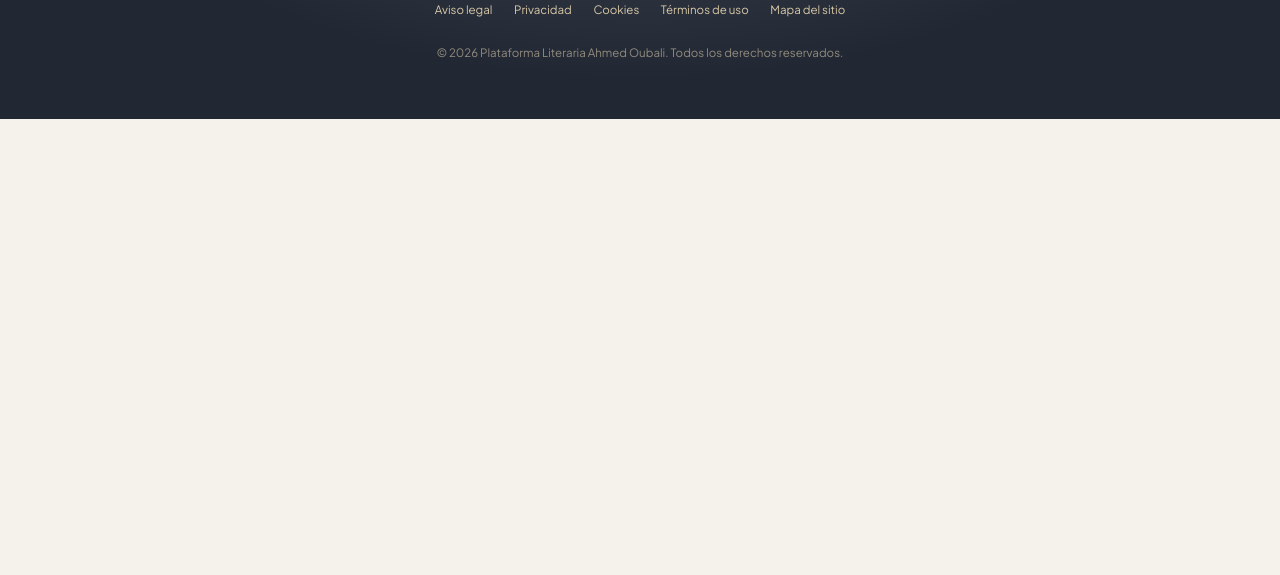
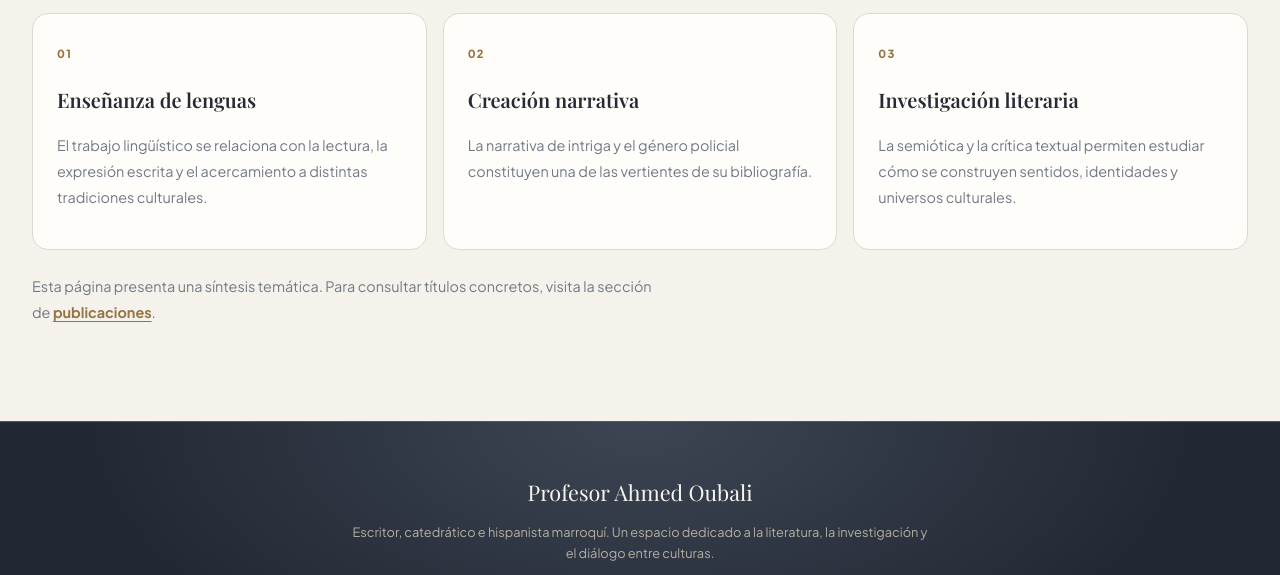
Before and after one commit to gpldroid/ahmedoubalie, an Astro site: page /ahmedoubalie/sobre-mi in a window 1280 px wide. Shown: the part 1342-1917 px from the top of the page. Before the commit the page ends 1461 px from the top, so only its background shows below. Built offline with nearby package versions, Linux system fonts and the light colour scheme; Astro itself is replaced by a stand-in of ours; a web font is replaced by a local one.

Commit message:
Expand biography page with editorial sections

```diff
--- a/src/pages/sobre-mi.astro
+++ b/src/pages/sobre-mi.astro
@@ -2,6 +2,22 @@
 import BaseLayout from '../layouts/BaseLayout.astro';
 import AboutSection from '../components/AboutSection.astro';
 ---
-<BaseLayout title="Sobre Ahmed Oubali | Biografía y trayectoria" description="Conoce la trayectoria docente, literaria y académica de Ahmed Oubali.">
-  <main id="main-content"><header class="page-hero"><span class="section-eyebrow">Trayectoria y especialidades</span><h1>Sobre Ahmed Oubali</h1><p>Una vida dedicada a las palabras, la enseñanza y la investigación literaria.</p></header><AboutSection /></main>
+<BaseLayout title="Sobre Ahmed Oubali | Biografía y trayectoria" description="Conoce las líneas docentes, narrativas y académicas de Ahmed Oubali.">
+  <main id="main-content" class="editorial-page">
+    <header class="page-hero"><span class="section-eyebrow">Trayectoria y especialidades</span><h1>Sobre Ahmed Oubali</h1><p>Una mirada a la relación entre la enseñanza, la creación narrativa y la investigación literaria.</p></header>
+    <AboutSection />
+    <section class="editorial-extra section-shell" aria-labelledby="about-approach">
+      <header><span class="section-eyebrow">Una práctica transversal</span><h2 id="about-approach">Tres líneas que dialogan</h2><p>La actividad presentada en este sitio se organiza alrededor de tres ámbitos complementarios:</p></header>
+      <div class="editorial-extra-grid">
+        <article><span>01</span><h3>Enseñanza de lenguas</h3><p>El trabajo lingüístico se relaciona con la lectura, la expresión escrita y el acercamiento a distintas tradiciones culturales.</p></article>
+        <article><span>02</span><h3>Creación narrativa</h3><p>La narrativa de intriga y el género policial constituyen una de las vertientes de su bibliografía.</p></article>
+        <article><span>03</span><h3>Investigación literaria</h3><p>La semiótica y la crítica textual permiten estudiar cómo se construyen sentidos, identidades y universos culturales.</p></article>
+      </div>
+      <p class="editorial-note">Esta página presenta una síntesis temática. Para consultar títulos concretos, visita la sección de <a href={import.meta.env.BASE_URL + 'publicaciones/'}>publicaciones</a>.</p>
+    </section>
+  </main>
 </BaseLayout>
+<style>
+.editorial-extra{padding-block:3.5rem 5rem}.editorial-extra>header{max-width:48rem;margin-bottom:2rem}.editorial-extra h2{font:600 clamp(2rem,4vw,3rem)/1.15 'Playfair Display',Georgia,serif;margin:.5rem 0}.editorial-extra-grid{display:grid;grid-template-columns:repeat(3,minmax(0,1fr));gap:1rem}.editorial-extra-grid article{padding:1.5rem;background:var(--surface);border:1px solid var(--line);border-radius:1rem}.editorial-extra-grid article>span{color:var(--gold-deep);font-size:.7rem;font-weight:800;letter-spacing:.12em}.editorial-extra-grid h3{font:600 1.25rem 'Playfair Display',Georgia,serif}.editorial-extra-grid p,.editorial-note{color:var(--muted);font-size:.9rem;line-height:1.8}.editorial-note{margin-top:1.5rem}.editorial-note a{color:var(--gold-deep);font-weight:700}
+@media(max-width:700px){.editorial-extra-grid{grid-template-columns:1fr}}
+</style>
```
